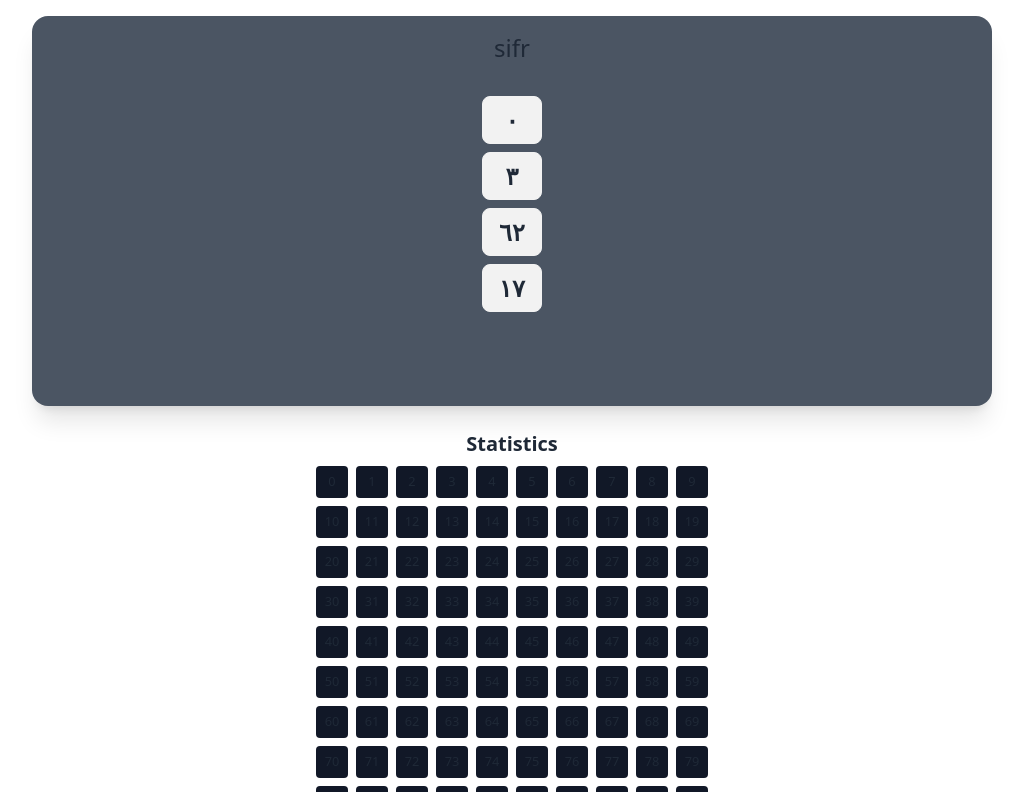
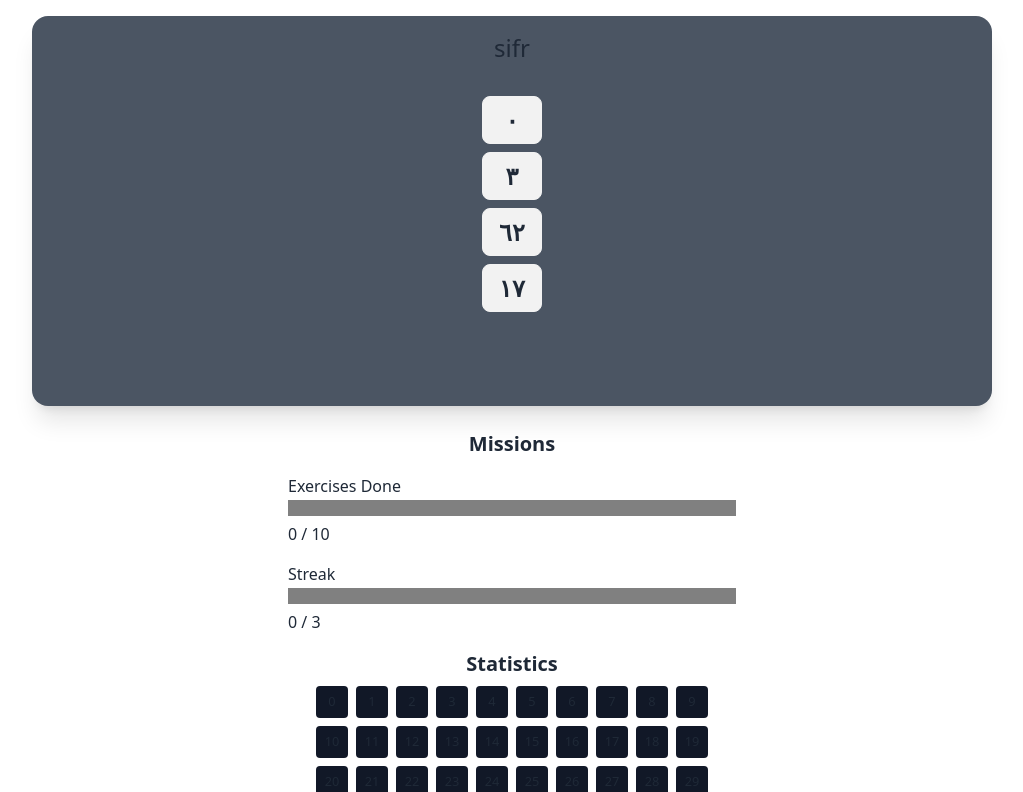
Before and after one commit to koljapluemer/arabic-numbers-practice, a Vue app: page / in a window 1280 px wide. Shown: the top 792 px of the page, without its empty margins (128-1151 px from the left). Built offline with nearby package versions, Linux system fonts and the light colour scheme.

Commit message:
implement very basic, not yet very satisfying mission system

```diff
--- a/src/App.vue
+++ b/src/App.vue
@@ -1,6 +1,6 @@
 <script setup>
 import numbers from "./numbers.js";
-import { ref } from "vue";
+import { ref, watch } from "vue";
 
 let numberBank = numbers;
 let fieldUsedAsPrompt = "";
@@ -36,6 +36,33 @@ const possibleExerciseCombinations = [
   ["transliteration", "ar_long"],
   ["transliteration", "en"],
 ];
+
+const missions = ref({
+  "Exercises Done": {
+    goals: [0, 10, 50, 100, 200, 500, 1000, 10000],
+    progress: 0,
+    currentGoal: 1,
+  },
+  Streak: {
+    goals: [0, 3, 5, 10, 20, 50, 100, 200],
+    progress: 0,
+    currentGoal: 1,
+  },
+})
+// if missions on localStorage, load it
+if (localStorage.getItem("missions")) {
+  missions.value = JSON.parse(localStorage.getItem("missions"));
+}
+
+// deep watch missions and save to localStorage:
+watch(
+  missions,
+  (newValue) => {
+    localStorage.setItem("missions", JSON.stringify(newValue));
+  },
+  { deep: true }
+);
+
 
 const easyExerciseTypes = ["val", "ar", "transliteration"];
 
@@ -181,6 +208,16 @@ function userSawExerciseBefore() {
 }
 
 function handleAnswer(answer) {
+  // MISSIONS
+  missions.value["Exercises Done"].progress++;
+  if (
+    missions.value["Exercises Done"].progress >=
+    missions.value["Exercises Done"].goals[missions.value["Exercises Done"].currentGoal]
+  ) {
+    missions.value["Exercises Done"].currentGoal++;
+  }
+  // ---- //
+
   exercisesDoneThisSession++;
   const guessWasCorrect = answer === correctAnswer;
   guessMade.value = true;
@@ -189,6 +226,15 @@ function handleAnswer(answer) {
 
   // if answer correct, double interval, if incorrect, half interval (minimum 10)
   if (guessWasCorrect) {
+    // MISSIONS
+    missions.value["Streak"].progress++;
+    if (
+      missions.value["Streak"].progress >=
+      missions.value["Streak"].goals[missions.value["Streak"].currentGoal]
+    ) {
+      missions.value["Streak"].currentGoal++;
+    }
+    // ---- //
     exercise.value.sr.repetitions++;
     //  max level is 10
     numberBank[exercise.value.number.val].level = Math.min(
@@ -203,9 +249,15 @@ function handleAnswer(answer) {
       exercise.value.stats[exercise.value.stats.length - 2].timestamp <
         Math.floor(new Date().getTime() / 1000) - 16 * 60 * 60
     ) {
-      exercise.value.sr.interval = Math.max(exercise.value.sr.interval, 16 * 60 * 60);
+      exercise.value.sr.interval = Math.max(
+        exercise.value.sr.interval,
+        16 * 60 * 60
+      );
     }
   } else {
+    // MISSIONS
+    missions.value["Streak"].progress = 0;
+    // ---- //
     exercise.value.sr.repetitions = 0;
     // divide level by 2 and round down
     numberBank[exercise.value.number.val].level = Math.floor(
@@ -241,7 +293,7 @@ function calculateColor(level) {
   const levels = {
     0: { h: 37, s: 89, l: 53 },
     10: { h: 106, s: 89, l: 53 },
-    100: { h: 205, s: 89, l: 53 }
+    100: { h: 205, s: 89, l: 53 },
   };
 
   // If the level is one of the specified levels, return the corresponding color
@@ -316,6 +368,21 @@ function calculateColor(level) {
     </div>
   </div>
 
+  <h2 class="text-xl font-bold m-2">Missions</h2>
+
+  <div class="m-2 w-full max-w-md" v-for="(mission, name) in missions">
+    {{ name }}
+    <!-- progress bar: -->
+    <progress
+      class="w-full"
+      :value="
+        mission.progress - mission.goals[mission.currentGoal - 1]
+      "
+      :max="mission.goals[mission.currentGoal]"
+    ></progress>
+    {{ mission.progress }} / {{ mission.goals[mission.currentGoal] }}
+  </div>
+
   <h2 class="text-xl font-bold m-2">Statistics</h2>
 
   <div class="grid grid-cols-10 gap-2">
```
